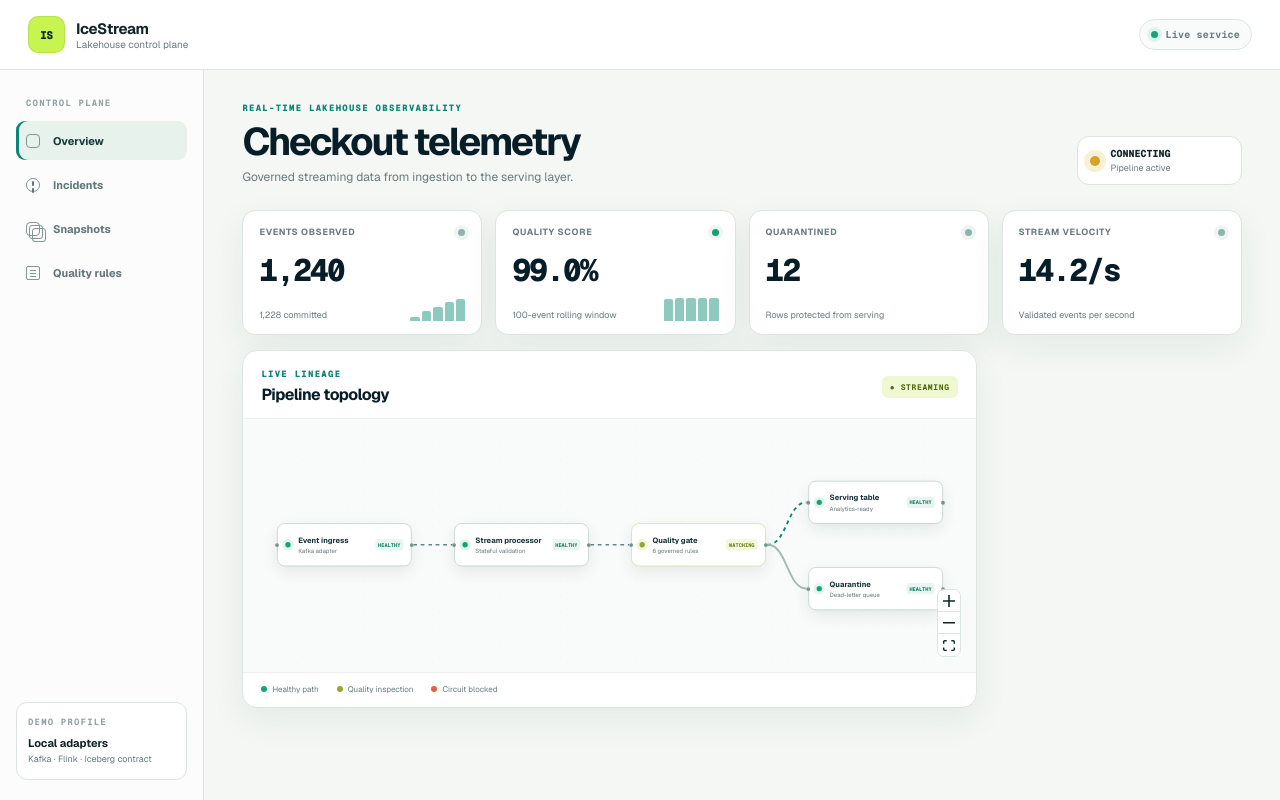
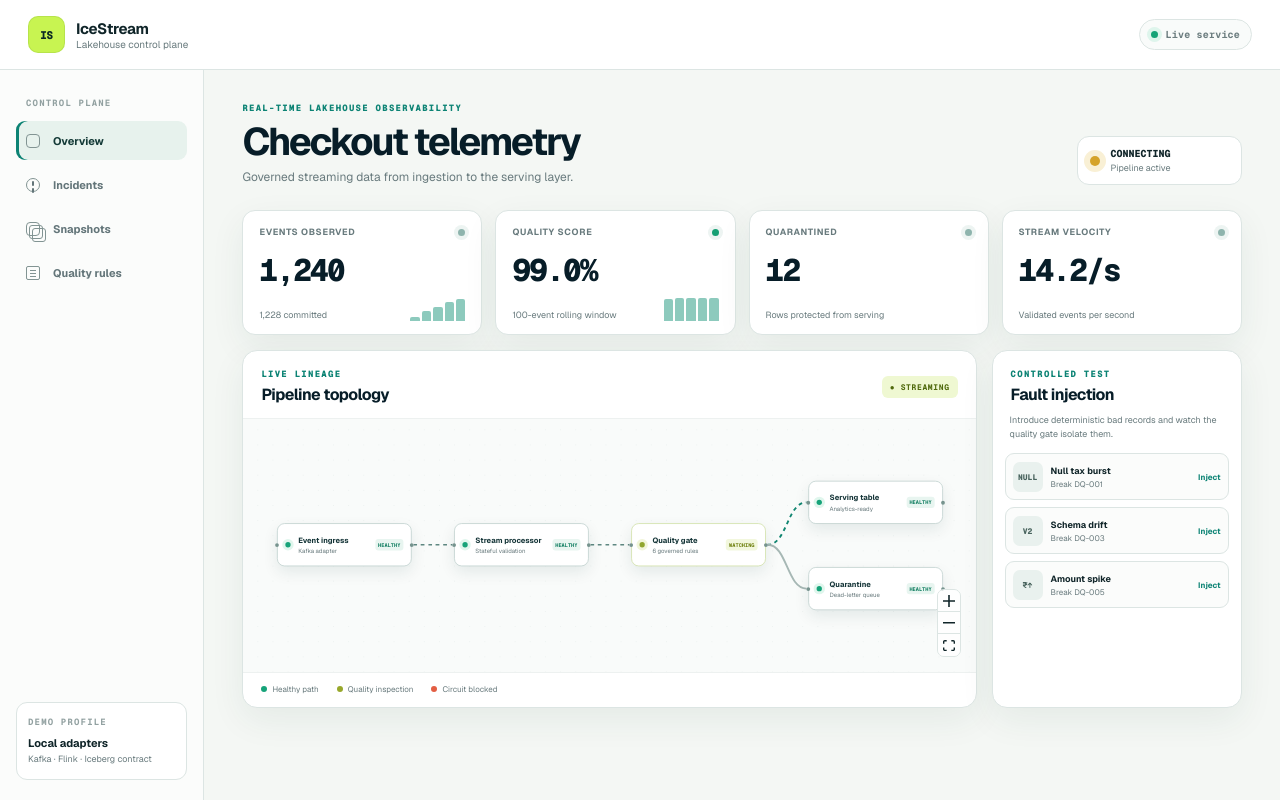
Before and after one commit to mightymistic007/AXLER_PROJECT_2, a Next.js app: page / in a window 1280 px wide. Built offline with nearby package versions, Linux system fonts and the light colour scheme.

Commit message:
Add fault injection panel to test data quality anomalies

```diff
--- a/app/globals.css
+++ b/app/globals.css
@@ -92,3 +92,10 @@
 .panel-head h2, .rule-card h2, .snapshot-inspector h2 { margin: 0; color: var(--navy); font-size: 16px; letter-spacing: -.035em; }
 .panel-head .eyebrow { margin-bottom: 4px; }
 .stream-label { border-radius: 6px; padding: 6px 8px; color: #4f690c; background: #eff8d2; font: 700 8px var(--font-mono); letter-spacing: .08em; }
+
+.fault-panel { padding-bottom: 14px; }.fault-panel .panel-head { padding-bottom: 4px; }.panel-copy { margin: 5px 17px 12px; color: var(--muted); font-size: 9px; line-height: 1.5; }
+.fault-list { display: grid; gap: 7px; padding: 0 12px; }
+.fault-list button { display: grid; grid-template-columns: 30px 1fr auto; align-items: center; gap: 8px; min-height: 47px; border: 1px solid var(--line); border-radius: 9px; padding: 7px; background: #fbfcfb; cursor: pointer; text-align: left; }
+.fault-list button:hover { border-color: #aac1bc; background: #f5faf8; }
+.fault-list button>span { display: grid; width: 30px; height: 30px; place-items: center; border-radius: 7px; color: #49645e; background: #e9f1ee; font: 750 8px var(--font-mono); }
+.fault-list button div { display: grid; gap: 2px; }.fault-list strong { font-size: 9px; }.fault-list small { color: var(--muted); font-size: 8px; }.fault-list button>b { color: var(--teal); font-size: 8px; }
--- a/app/page.tsx
+++ b/app/page.tsx
@@ -92,6 +92,16 @@
                 <span><i className="legend-bad" />Circuit blocked</span>
               </div>
             </article>
+
+            <aside className="panel fault-panel">
+              <div className="panel-head"><div><p className="eyebrow">CONTROLLED TEST</p><h2>Fault injection</h2></div></div>
+              <p className="panel-copy">Introduce deterministic bad records and watch the quality gate isolate them.</p>
+              <div className="fault-list">
+                <button onClick={() => alert('Injecting null tax')} type="button"><span>NULL</span><div><strong>Null tax burst</strong><small>Break DQ-001</small></div><b>Inject</b></button>
+                <button onClick={() => alert('Injecting schema drift')} type="button"><span>V2</span><div><strong>Schema drift</strong><small>Break DQ-003</small></div><b>Inject</b></button>
+                <button onClick={() => alert('Injecting amount spike')} type="button"><span>₹↑</span><div><strong>Amount spike</strong><small>Break DQ-005</small></div><b>Inject</b></button>
+              </div>
+            </aside>
           </div>
         </section>
       </div>
```
